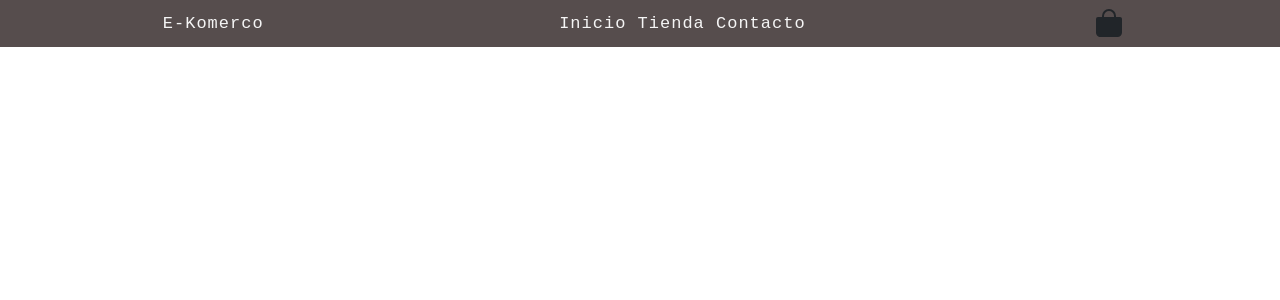
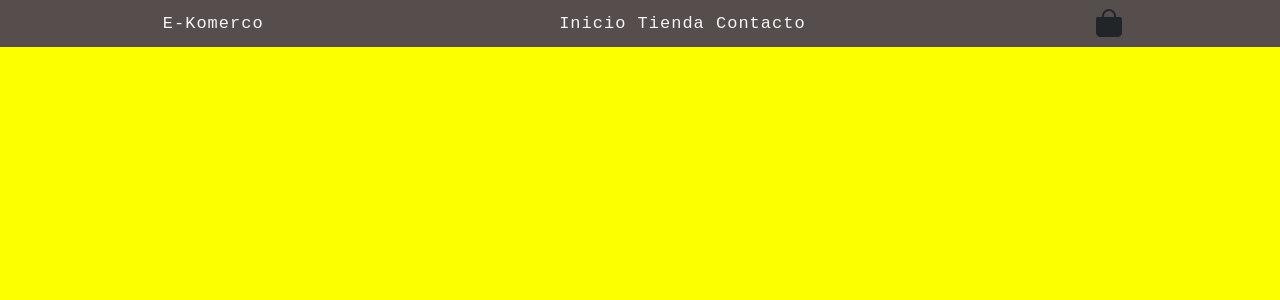
Before and after one commit to ramegp/e-komerco, a React (Create React App) app: page / in a window 1280 px wide. Shown: the top 300 px of the page. Built offline with nearby package versions, Linux system fonts and the light colour scheme.

Commit message:
agrego homepage e imports

```diff
--- a/package.json
+++ b/package.json
@@ -14,6 +14,7 @@
     "react-scripts": "4.0.3",
     "web-vitals": "^1.0.1"
   },
+  "homepage": "https://starwars-ramegp.000webhostapp.com/",
   "scripts": {
     "start": "react-scripts start",
     "build": "react-scripts build",
--- a/src/App.js
+++ b/src/App.js
@@ -1,6 +1,7 @@
 
 import './App.css';
 import Menu from './components/Menu/Menu';
+import Home from './components/Home/Home'
 import 'bootstrap/dist/css/bootstrap.min.css';
 
 
@@ -8,6 +9,8 @@ function App() {
   return (
     <div className="App">
       <Menu/>
+      <Home/>
+
     </div>
   );
 }
```
